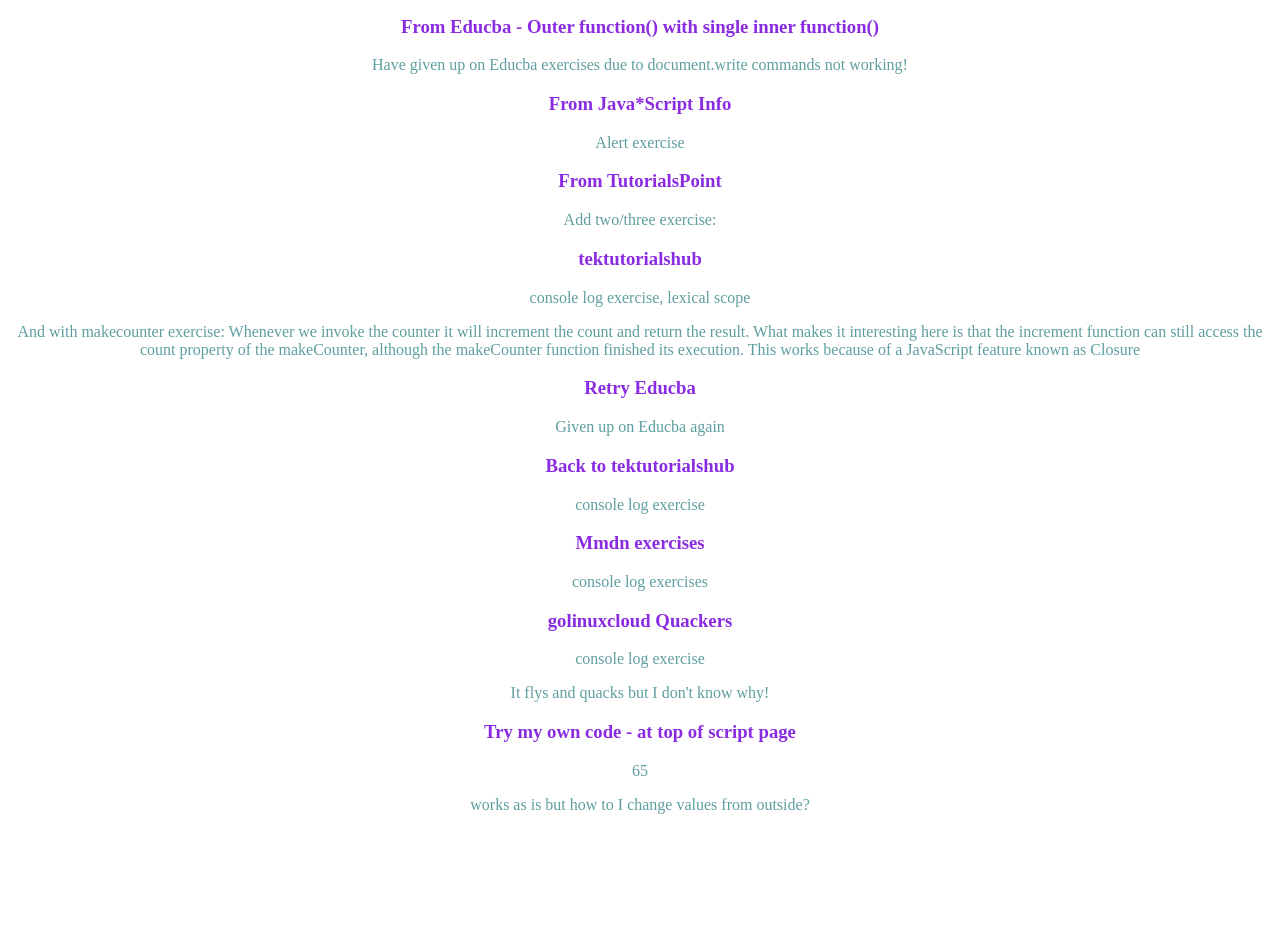
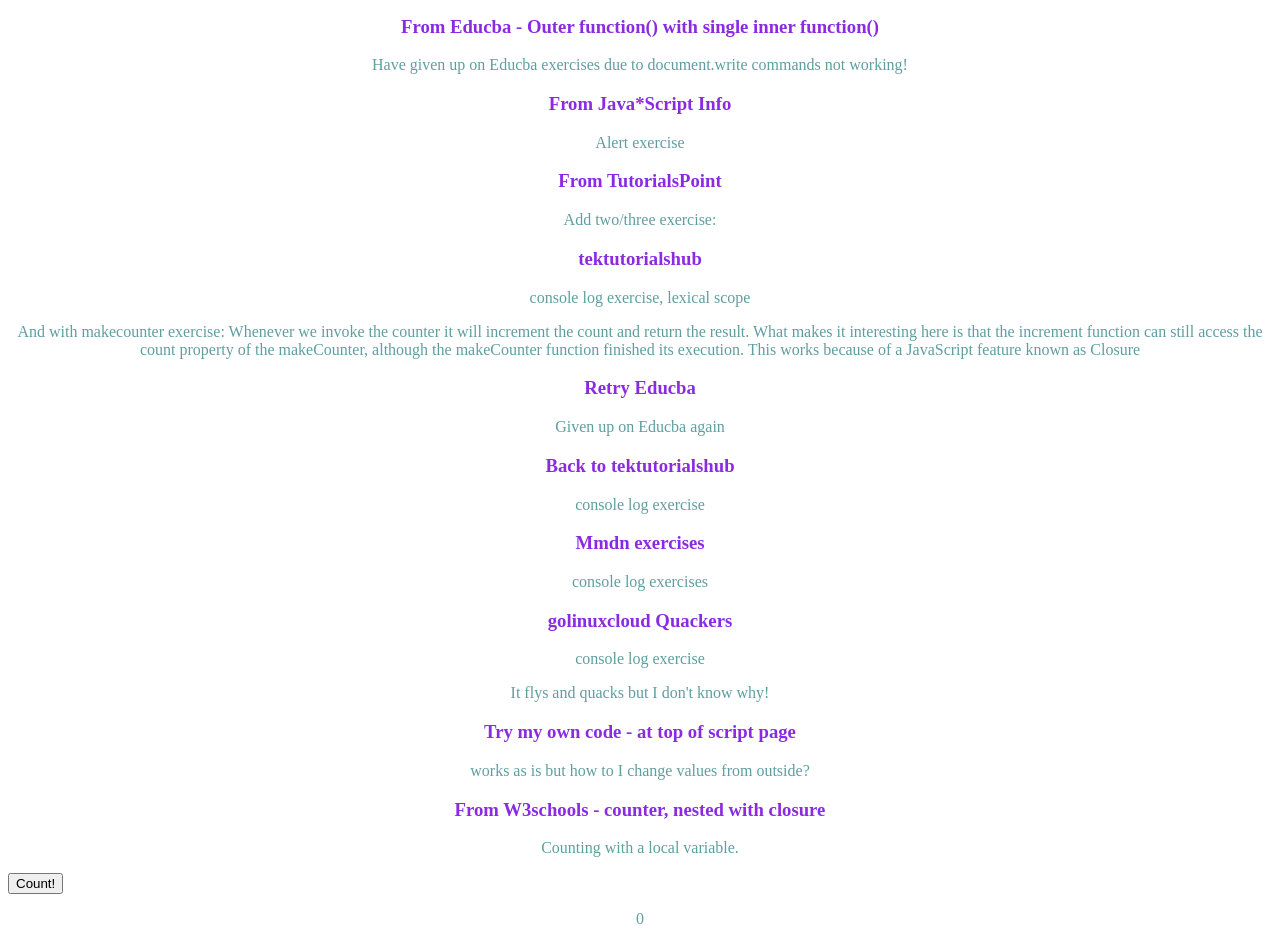
Before and after one commit to roco44/nestedfunctions2, a plain HTML site: page index.html in a window 1280 px wide. Shown: the part 101-1045 px from the top of the page. Before the commit the page ends 931 px from the top, so only its background shows below. Drawn offline with Linux system fonts and the light colour scheme.

Commit message:
Add from w3schools counter - nested + closure, keep trying!

```diff
--- a/index.html
+++ b/index.html
@@ -36,6 +36,13 @@
         <p>It flys and quacks but I don't know why!</p>
         <h3>Try my own code - at top of script page</h3>
         <p id = 8demo></p><p>works as is but how to I change values from outside?</p>
+        <h3>From W3schools - counter, nested with closure</h3>
+        <p><p>Counting with a local variable.</p>
+        <button type="button" onclick="myFunction()">Count!</button>
+        <p id="demoo"></p>
+        <p id="demo"></p>
+
+
 
 
         <script src="script.js" async defer></script>
--- a/script.js
+++ b/script.js
@@ -1,19 +1,34 @@
 // Try my own code
-function envelope(){
-function options(a, b){
-  c = (a * a) + b;
-  return c;
 
-  }
-  function times(a){
-    x = c * a;
-    return x;
+
+// function envelope(){
+// function options(a, b){
+//   c = (a * a) + b;
+//   return c;
+
+//   }
+//   function times(a){
+//     x = c * a;
+//     return x;
+// }
+
+// options(3, 4);
+//   document.getElementById("8demo").innerHTML = times(5);
+// }
+// envelope()
+
+//from w3schools counter - nested + closure
+const add = (function () {
+  let counter = 0;
+  document.getElementById("demoo").innerHTML = counter;
+  return function () {counter += 1; return counter;}
+})
+(); //this must be calling function ()
+
+function myFunction(){
+  document.getElementById("demo").innerHTML = add();
 }
 
-options(3, 4);
-  document.getElementById("8demo").innerHTML = times(5);
-}
-envelope()
 
 //From Educba
 // Have given up on Educba exercises due to document.write commands not working!
```
Also changed, not shown: 1 other file.
